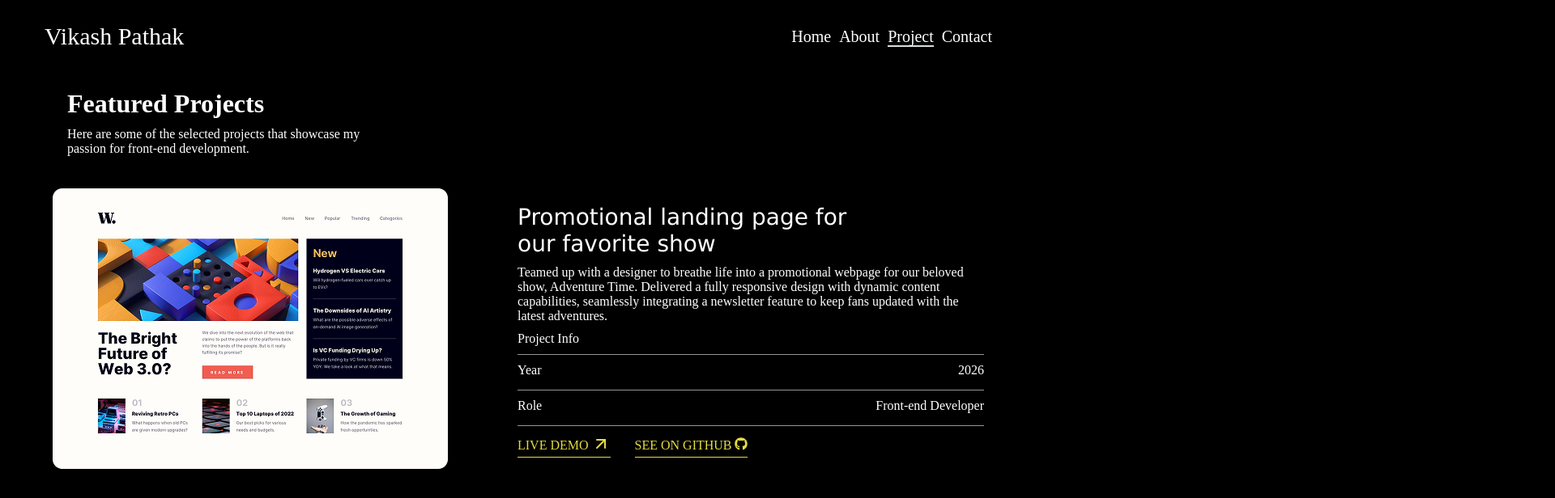
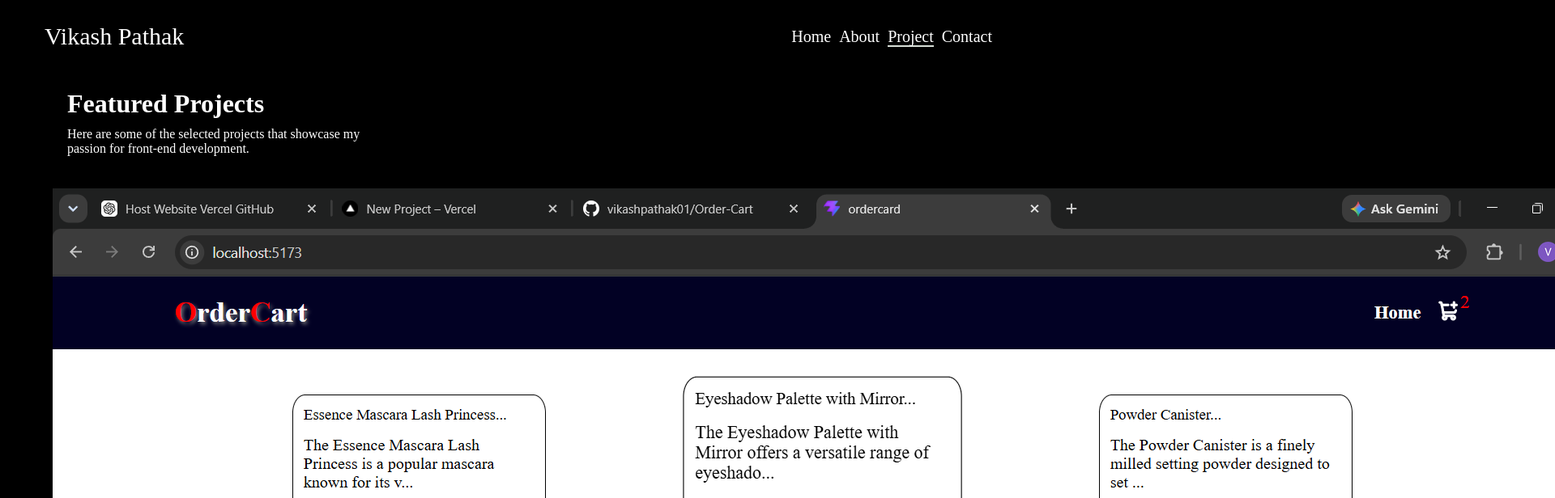
Before and after one commit to vikashpathak01/Portfolio-Web, a React (Vite) app: page /project in a window 1280 px wide. Shown: the top 616 px of the page at 81% size, 1920 px wide, since content can reach past the window. Built offline with nearby package versions, Linux system fonts and the light colour scheme.

Commit message:
Updated project

```diff
--- a/src/pages/Projects.jsx
+++ b/src/pages/Projects.jsx
@@ -1,5 +1,6 @@
 import "./Projects.css";
 import project1 from "../assets/image 10.png";
+import ecom from "../assets/ecom.png";
 import { FaGithub } from "react-icons/fa6";
 import { ArrowUpRight } from "lucide-react";
 
@@ -18,7 +19,7 @@
         {/* project1 */}
         <div className="Project-Card">
           <div className="Project-Information-Img">
-            <img src={project1} alt="" />
+            <img src={ecom} alt="" />
           </div>
           <div className="Project-Details ">
             <p className="Project-Title">
```
Also changed, not shown: src/assets/ecom.png (added).
